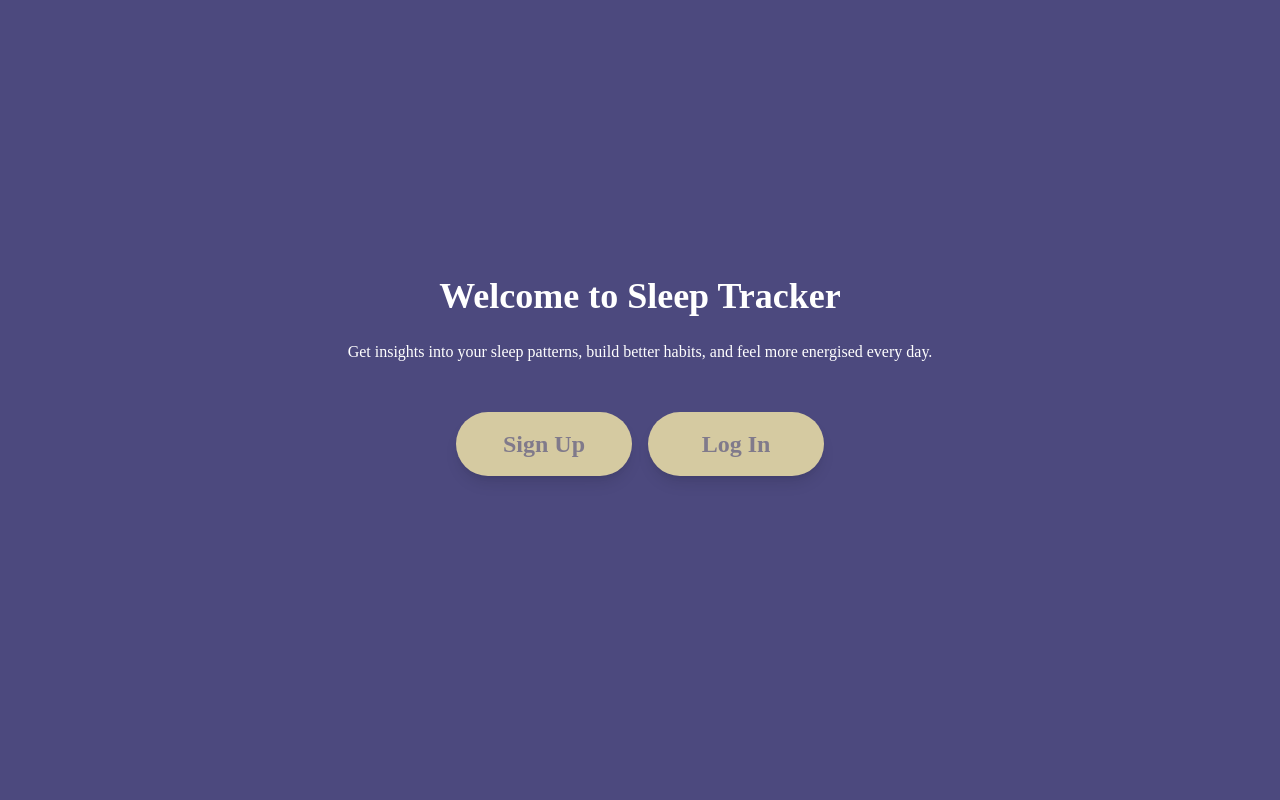
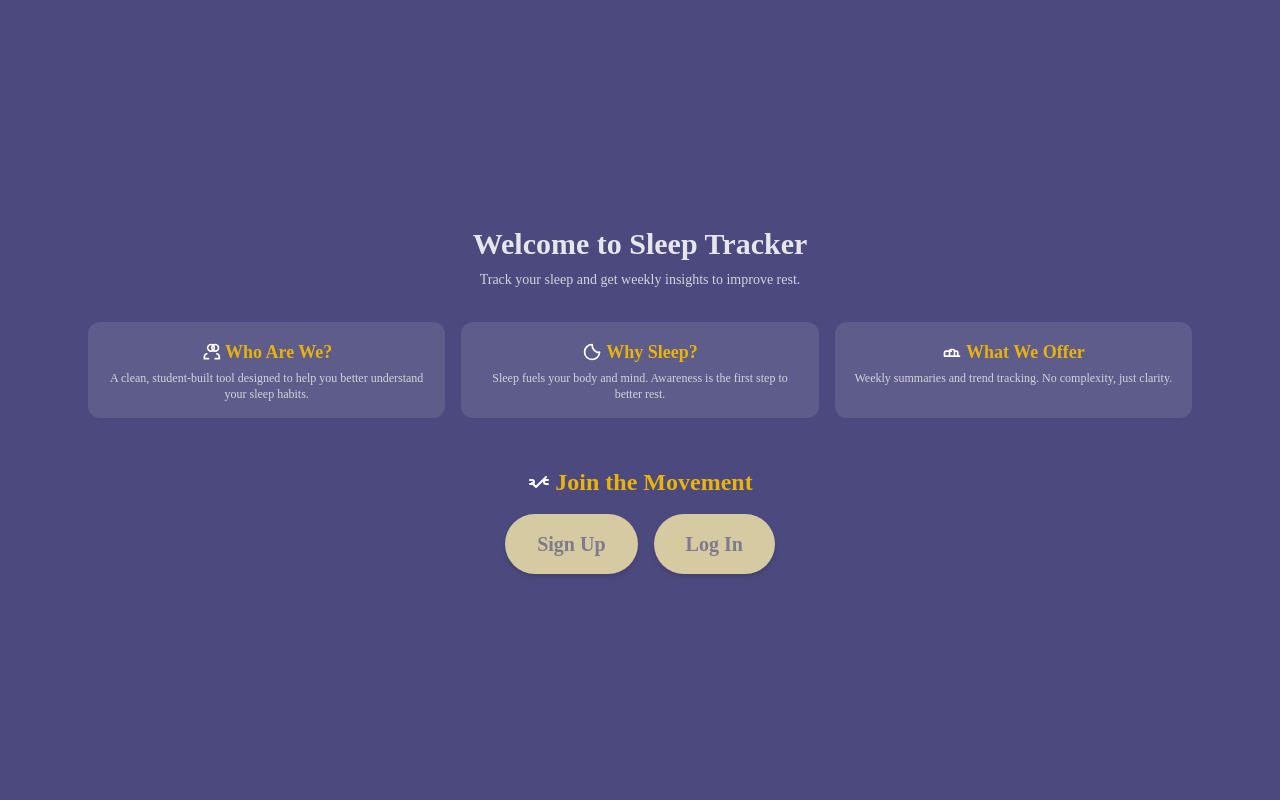
Before and after one commit to chloetychang/CITS3403-Project, a Flask app: page / in a window 1280 px wide. Run offline with Flask 3, Linux system fonts and the light colour scheme; some libraries are stand-ins or nearby versions; some web fonts are replaced.

Commit message:
Redesigned welcome page
Co-authored-by: Gargi Garg <126531578+Gg1803@users.noreply.github.com>

```diff
--- a/app/templates/welcome.html
+++ b/app/templates/welcome.html
@@ -6,37 +6,89 @@
     <title>Sleep Tracker</title>
     {% include 'partials/tailwind_config.html' %}
   </head>
-</html>
 
-<body
-  class="flex bg-primary text-white font-sans min-h-screen items-center justify-center"
->
-  <div>
-    <h1 class="text-4xl font-bold mb-6 text-center">
-      Welcome to Sleep Tracker
-    </h1>
+  <body class="bg-primary text-white font-sans min-h-screen flex items-center justify-center">
+    <div class="max-w-6xl w-full px-6 py-6 space-y-8">
 
-    <p class="text-md text-center">
-      Get insights into your sleep patterns, build better habits, and feel more
-      energised every day.
+      <!-- Welcome Section -->
+      <div class="text-center space-y-2">
+        <h1 class="text-3xl font-bold text-gray-200">Welcome to Sleep Tracker</h1>
+        <p class="text-sm max-w-xl mx-auto text-gray-300">
+          Track your sleep and get weekly insights to improve rest.
         </p>
+      </div>
 
-    <div class="flex space-x-4 my-12 justify-center">
+      <!-- Info Sections (Centered) -->
+      <div class="grid md:grid-cols-3 gap-4 justify-center text-center">
+
+        <!-- Who Are We -->
+        <div class="bg-white/10 rounded-xl p-4">
+          <h2 class="text-lg font-semibold text-yellow-500 mb-1 flex justify-center items-center gap-1">
+            <svg xmlns="http://www.w3.org/2000/svg" class="w-5 h-5 text-white" fill="none" viewBox="0 0 24 24" stroke="currentColor">
+              <path stroke-linecap="round" stroke-linejoin="round" stroke-width="2"
+                d="M17 20h5v-2a4 4 0 00-3-3.87M9 20H4v-2a4 4 0 013-3.87M16 7a4 4 0 11-8 0 4 4 0 018 0zM21 7a4 4 0 11-8 0 4 4 0 018 0z" />
+            </svg>
+            Who Are We?
+          </h2>
+          <p class="text-xs text-gray-300">
+            A clean, student-built tool designed to help you better understand your sleep habits.
+          </p>
+        </div>
+
+        <!-- Why Sleep -->
+        <div class="bg-white/10 rounded-xl p-4">
+          <h2 class="text-lg font-semibold text-yellow-500 mb-1 flex justify-center items-center gap-1">
+            <svg xmlns="http://www.w3.org/2000/svg" class="w-5 h-5 text-white" fill="none" viewBox="0 0 24 24" stroke="currentColor">
+              <path stroke-linecap="round" stroke-linejoin="round" stroke-width="2"
+                d="M21 12.79A9 9 0 0112.21 3 7 7 0 1012 21c4.97 0 9-4.03 9-9z" />
+            </svg>
+            Why Sleep?
+          </h2>
+          <p class="text-xs text-gray-300">
+            Sleep fuels your body and mind. Awareness is the first step to better rest.
+          </p>
+        </div>
+
+        <!-- What We Offer -->
+        <div class="bg-white/10 rounded-xl p-4">
+          <h2 class="text-lg font-semibold text-yellow-500 mb-1 flex justify-center items-center gap-1">
+            <svg xmlns="http://www.w3.org/2000/svg" class="w-5 h-5 text-white" fill="none" viewBox="0 0 24 24" stroke="currentColor">
+              <path stroke-linecap="round" stroke-linejoin="round" stroke-width="2"
+                d="M9 17v-6a2 2 0 012-2h2a2 2 0 012 2v6m4 0v-4a2 2 0 00-2-2h-2m-4 0H5a2 2 0 00-2 2v4m0 0h18" />
+            </svg>
+            What We Offer
+          </h2>
+          <p class="text-xs text-gray-300">
+            Weekly summaries and trend tracking. No complexity, just clarity.
+          </p>
+        </div>
+
+      </div>
+
+      <!-- CTA Section -->
+      <div class="text-center pt-4 space-y-4">
+        <h2 class="text-2xl font-bold text-yellow-500 flex justify-center items-center gap-1">
+          <svg xmlns="http://www.w3.org/2000/svg" class="w-6 h-6 text-white" fill="none" viewBox="0 0 24 24" stroke="currentColor">
+            <path stroke-linecap="round" stroke-linejoin="round" stroke-width="2"
+              d="M5 13l4 4L19 7M3 10h2a2 2 0 012 2v0a2 2 0 01-2 2H3m18 0h-2a2 2 0 01-2-2v0a2 2 0 012-2h2" />
+          </svg>
+          Join the Movement
+        </h2>
+
+        <div class="flex justify-center space-x-4">
           <a href="{{ url_for('signup') }}">
-        <button
-          class="bg-button text-secondary text-2xl font-bold min-w-[11rem] py-4 px-8 rounded-full hover:bg-opacity-90 transition duration-200 shadow-lg"
-        >
+            <button class="bg-button text-secondary text-xl font-bold py-4 px-8 rounded-full hover:bg-opacity-90 transition duration-200 shadow-md">
               Sign Up
             </button>
           </a>
-
           <a href="{{ url_for('login') }}">
-        <button
-          class="bg-button text-secondary text-2xl font-bold min-w-[11rem] py-4 px-8 rounded-full hover:bg-opacity-90 transition duration-200 shadow-lg"
-        >
+            <button class="bg-button text-secondary text-xl font-bold py-4 px-8 rounded-full hover:bg-opacity-90 transition duration-200 shadow-md">
               Log In
             </button>
           </a>
         </div>
       </div>
+
+    </div>
   </body>
+</html>
```
Lines whose indentation alone changed are shown as unchanged.
